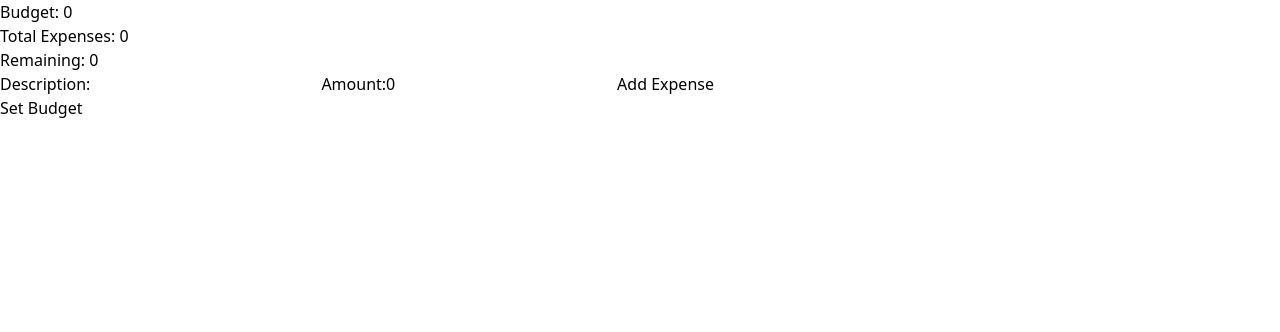
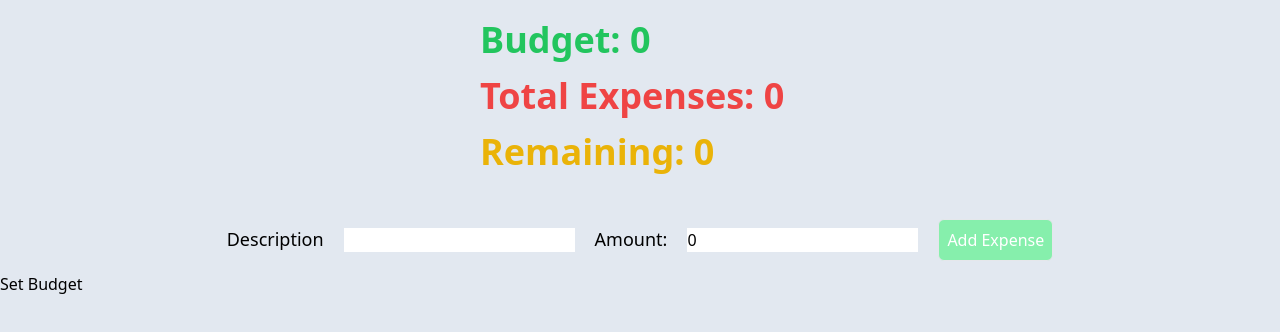
Before and after one commit to Sonik6/expenses-tracker-react-ts, a React (Vite) app: page / in a window 1280 px wide. Shown: the top 332 px of the page. Built offline with nearby package versions, Linux system fonts and the light colour scheme.

Commit message:
working project

```diff
--- a/package.json
+++ b/package.json
@@ -13,11 +13,13 @@
     "bootstrap": "^5.2.3",
     "react": "^18.2.0",
     "react-bootstrap": "^2.7.0",
-    "react-dom": "^18.2.0"
+    "react-dom": "^18.2.0",
+    "react-helmet": "^6.1.0"
   },
   "devDependencies": {
     "@types/react": "^18.0.26",
     "@types/react-dom": "^18.0.9",
+    "@types/react-helmet": "^6.1.6",
     "@vitejs/plugin-react": "^3.0.0",
     "autoprefixer": "^10.4.13",
     "postcss": "^8.4.21",
--- a/src/App.tsx
+++ b/src/App.tsx
@@ -1,8 +1,17 @@
+import { Helmet } from "react-helmet";
 import ExpensesTracker from "./components/ExpensesTracker";
 import "./style.css";
-
+import icon from "./assets/expenses.png";
 const App = () => {
-  return <ExpensesTracker />;
+  return (
+    <div>
+      <Helmet>
+        <title>My Expenses Tracker</title>
+        <link rel="icon" href={icon} />
+      </Helmet>
+      <ExpensesTracker />
+    </div>
+  );
 };
 
 export default App;
--- a/src/components/BudgetForm.tsx
+++ b/src/components/BudgetForm.tsx
@@ -1,22 +1,22 @@
 import React, { useState } from "react";
 
 interface BudgetFormProps {
+  onClose: () => void;
   onSubmit: (budget: number) => void;
-  onClose: () => void;
 }
 
-const BudgetForm: React.FC<BudgetFormProps> = ({ onSubmit }) => {
+const BudgetForm: React.FC<BudgetFormProps> = ({ onSubmit, onClose }) => {
   const [budget, setBudget] = useState(0);
 
   const handleSubmit = (e: React.FormEvent<HTMLFormElement>) => {
     e.preventDefault();
     onSubmit(budget);
     setBudget(0);
-    onclose();
+    onClose();
   };
 
   return (
-    <form onSubmit={handleSubmit}>
+    <form onSubmit={handleSubmit} className="">
       <label>
         Budget:
         <input
--- a/src/components/BudgetMonitor.tsx
+++ b/src/components/BudgetMonitor.tsx
@@ -7,10 +7,10 @@ interface Budget {
 
 const BudgetMonitor: React.FC<Budget> = ({ budget, totalExpenses }) => {
   return (
-    <div>
-      <p>Budget: {budget}</p>
-      <p>Total Expenses: {totalExpenses}</p>
-      <p>Remaining: {budget - totalExpenses}</p>
+    <div className="flex flex-col text-4xl justify-center items-center p-5 bg-slate-200 text-red-500 font-bold">
+      <p className="pb-4 text-green-500 w-80 text-left">Budget: {budget}</p>
+      <p className="pb-4 w-80 text-left">Total Expenses: {totalExpenses}</p>
+      <p className="pb-4 text-yellow-500 w-80 text-left">Remaining: {budget - totalExpenses}</p>
     </div>
   );
 };
--- a/src/components/ExpensesTracker.tsx
+++ b/src/components/ExpensesTracker.tsx
@@ -2,7 +2,7 @@ import React, { useState } from "react";
 import BudgetMonitor from "./BudgetMonitor";
 import BudgetForm from "./BudgetForm";
 import Modal from "react-bootstrap/Modal";
-
+import "../style.css";
 interface Expense {
   description: string;
   amount: number;
@@ -39,29 +39,29 @@ const ExpensesTracker: React.FC = () => {
 
   //*** Return ***//
   return (
-    <div className="">
+    <div className="bg-slate-200 h-screen">
       <BudgetMonitor budget={budget} totalExpenses={totalExpenses} />
 
-      <form onSubmit={handleSubmit}>
+      <form onSubmit={handleSubmit} className="flex justify-center items-center">
         <label>
-          Description:
+          <span className="font-medium text-lg">Description</span>
           <input
-            className=""
+            className="m-5"
             type="text"
             value={description}
             onChange={(e) => setDescription(e.target.value)}
           />
         </label>
         <label>
-          <span className="">Amount:</span>
+          <span className="font-medium text-lg">Amount:</span>
           <input
-            className=""
+            className="m-5"
             type="number"
             value={amount}
             onChange={(e) => setAmount(Number(e.target.value))}
           />
         </label>
-        <button type="submit">Add Expense</button>
+        <button type="submit" className="font-medium bg-green-300 border p-2 text-white rounded-md">Add Expense</button>
       </form>
       <ul>
         {expenses.map((expense, index) => (
```
Also changed, not shown: src/assets/expenses.png (added), 1 other file (tests, documents, lock files or other folders).
